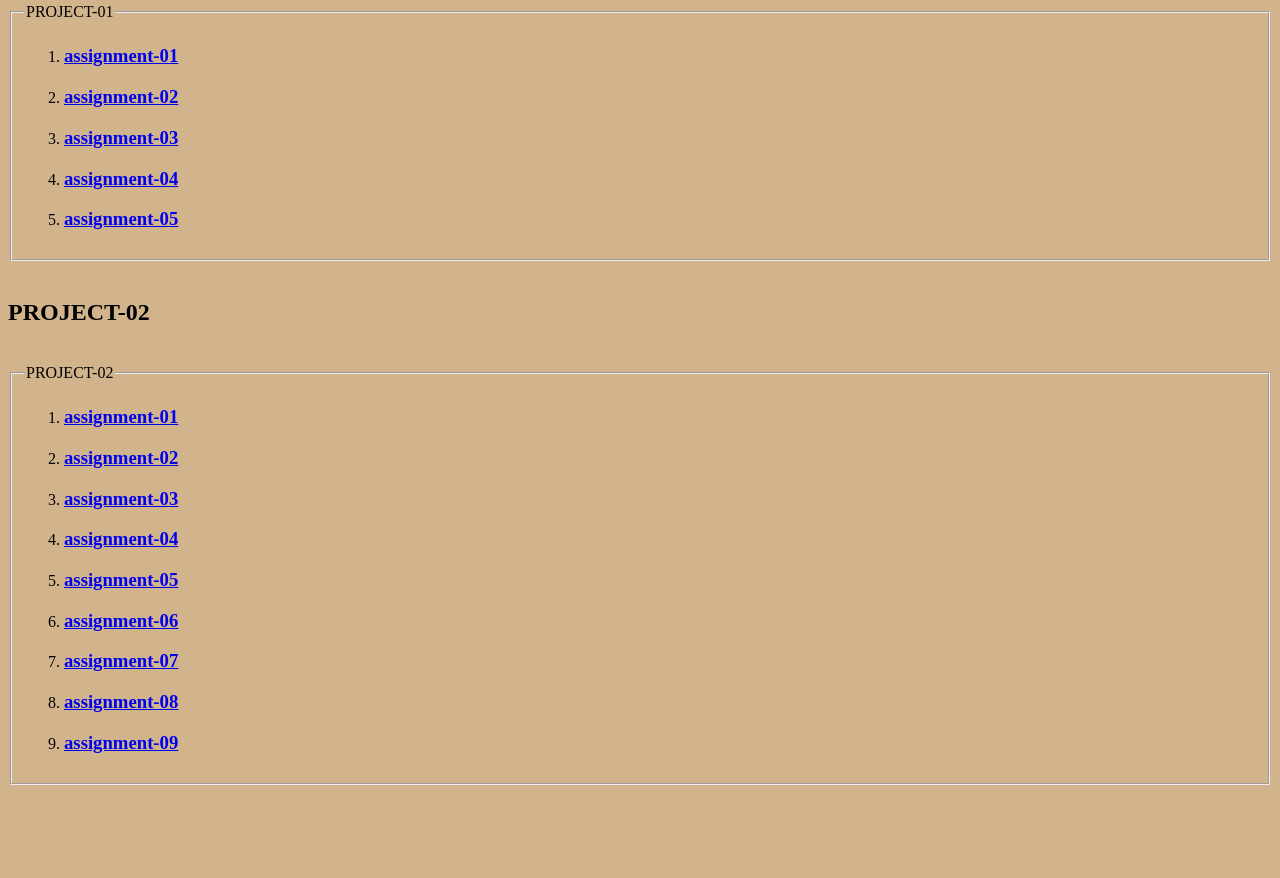
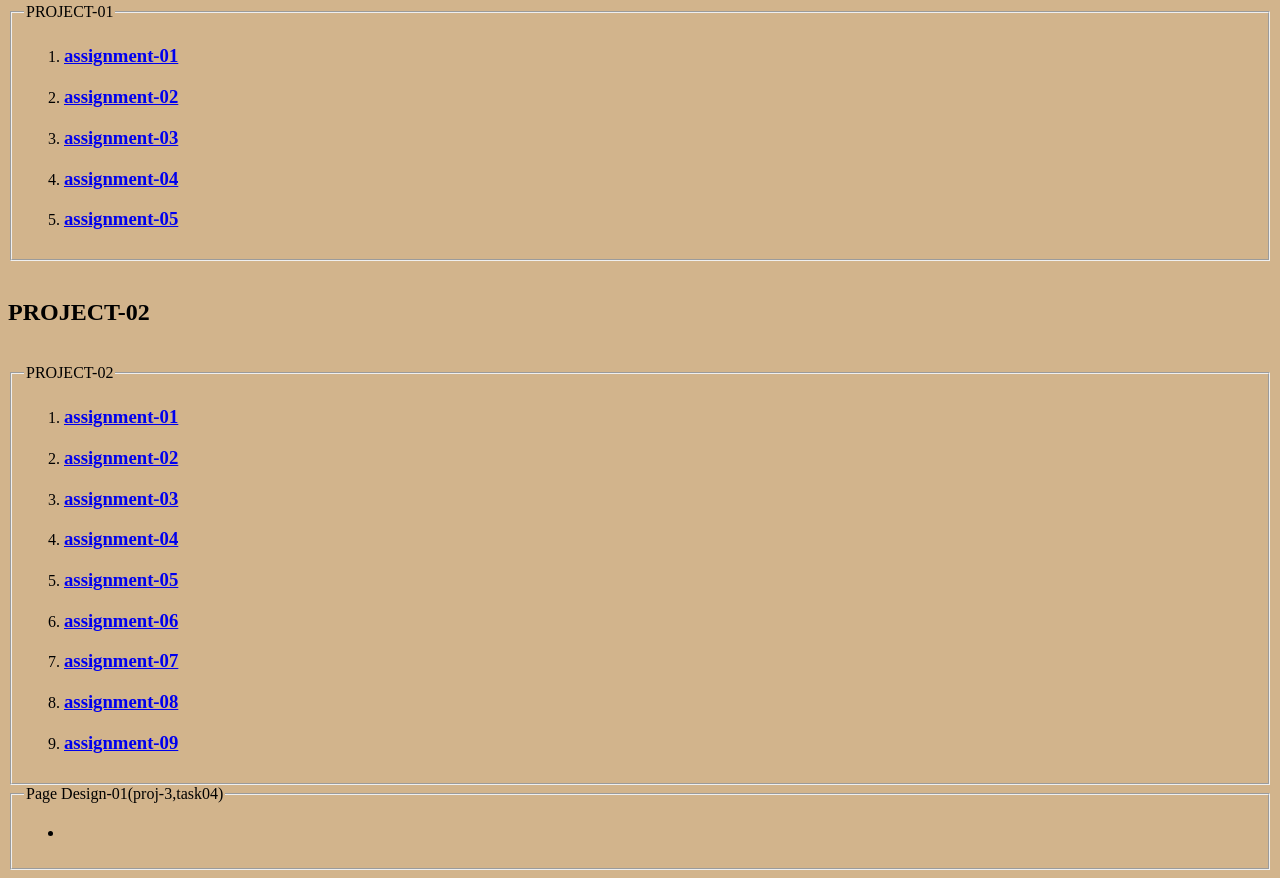
Before and after one commit to SOURODIPDUTTA/PROJECTHTML, a plain HTML site: page index.html in a window 1280 px wide. Shown: the part 298-1176 px from the top of the page. Before the commit the page ends 1091 px from the top, so only its background shows below. Drawn offline with Linux system fonts and the light colour scheme.

Commit message:
index update
upadating the index with task-04/page01design.

```diff
--- a/index.html
+++ b/index.html
@@ -41,5 +41,11 @@
 
         </ol>
     </Fieldset>
+    <Fieldset>
+        <Legend>Page Design-01(proj-3,task04)</Legend>
+        <ul>
+            <li><a href="Page01\task04\index.html"></a></li>
+        </ul>
+    </Fieldset>
 </body>
 </html>
```
